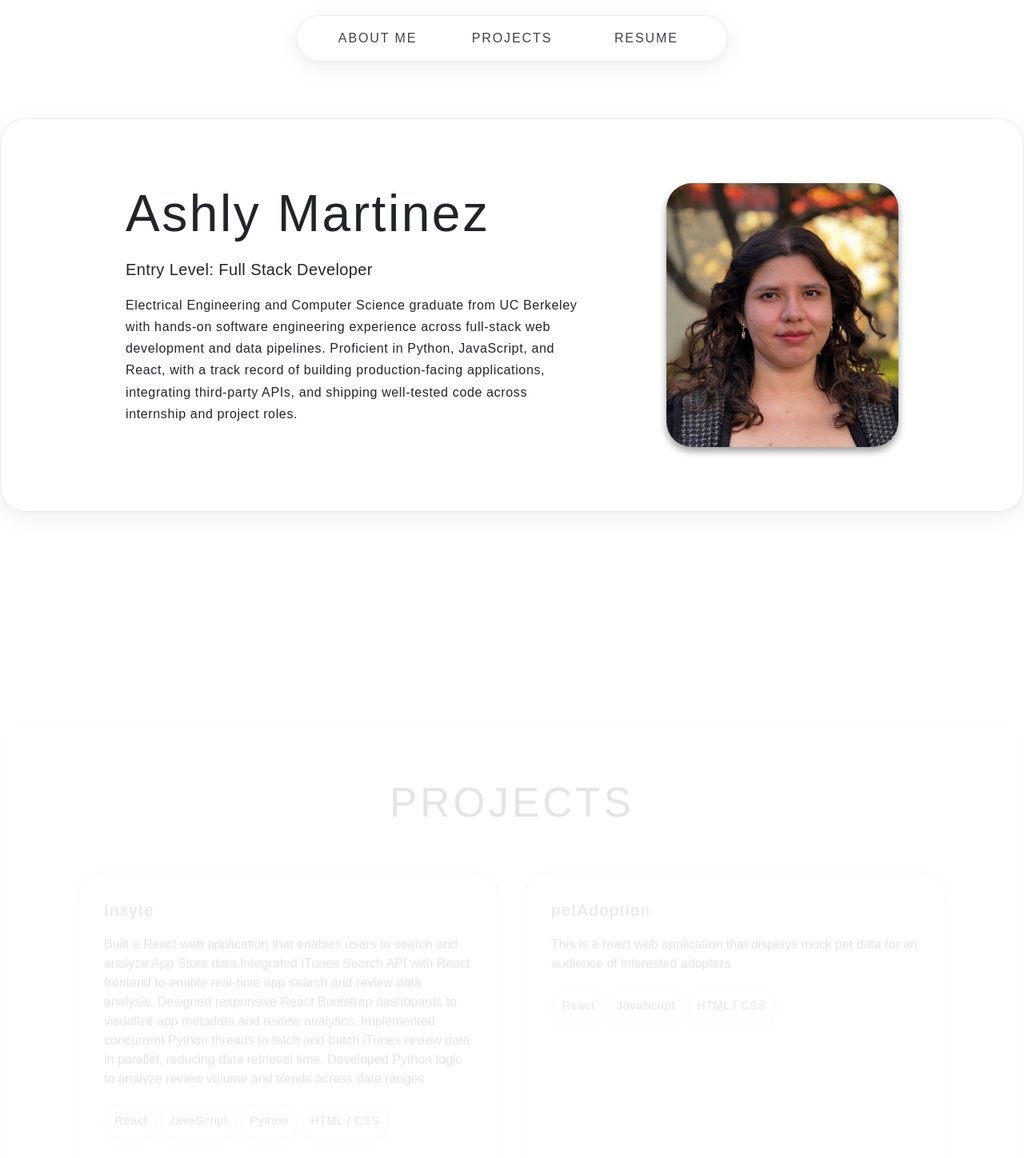
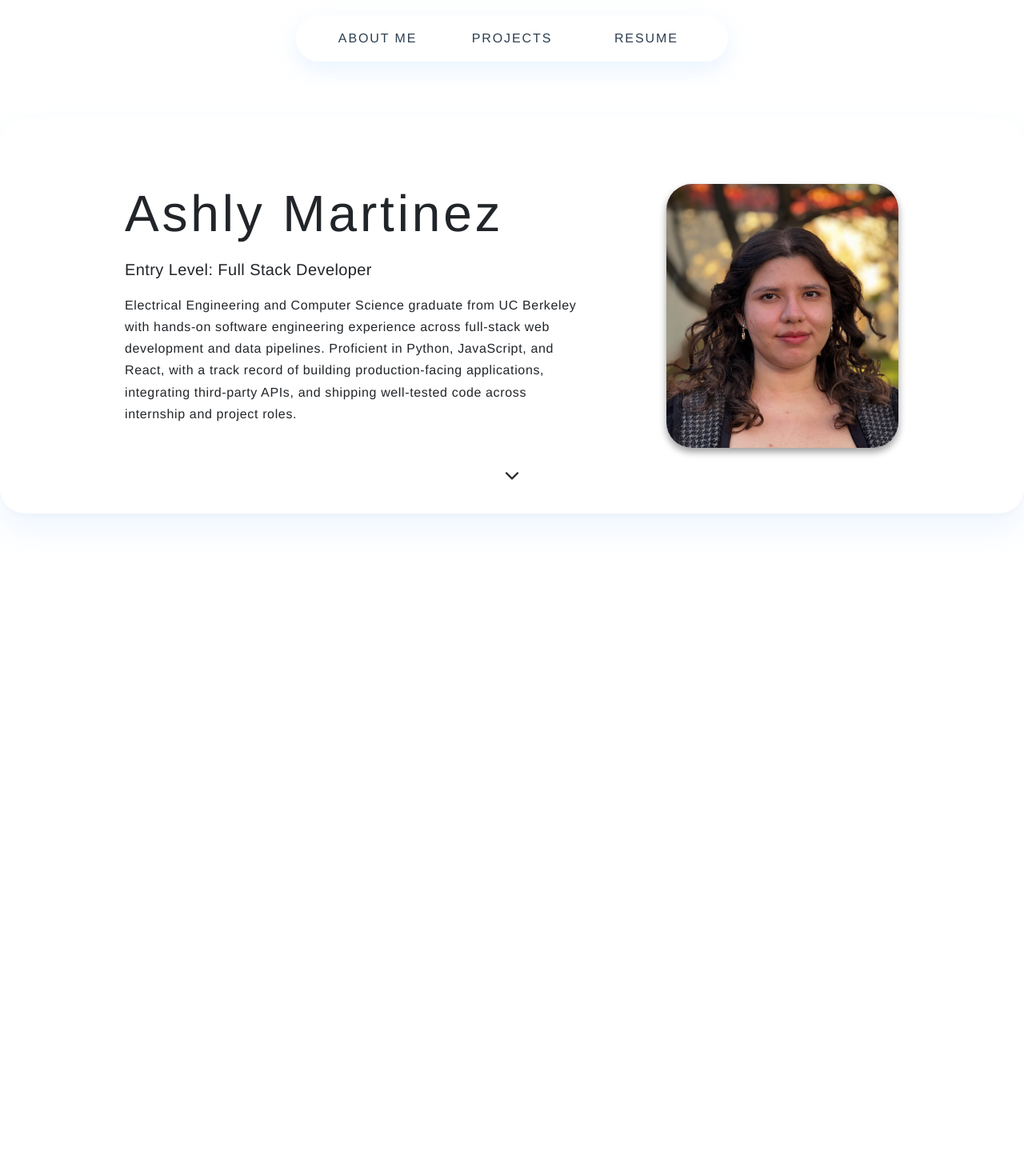
Before and after one commit to ashlyMartinez/ashlymartinez.github.io, a React (Vite) app in the folder client/: page / in a window 1280 px wide. Shown: the top 1448 px of the page at 80% size. Built offline with nearby package versions, Linux system fonts and the light colour scheme.

Commit message:
[Feature] Added animation to cards and scroll indicator

```diff
--- a/client/index.html
+++ b/client/index.html
@@ -2,6 +2,7 @@
 <html lang="en">
   <head>
     <meta charset="UTF-8" />
+
     <link rel="icon" type="image/png" href="/computer.png" />
     <link
       rel="stylesheet"
@@ -15,5 +16,6 @@
   <body>
     <div id="root"></div>
     <script type="module" src="/src/main.jsx"></script>
+
   </body>
 </html>
--- a/client/package.json
+++ b/client/package.json
@@ -11,6 +11,7 @@
   },
   "dependencies": {
     "bootstrap": "^5.3.8",
+    "jquery.ripples": "^0.6.3",
     "react": "^19.2.8",
     "react-bootstrap": "^2.10.10",
     "react-dom": "^19.2.8"
--- a/client/src/App.css
+++ b/client/src/App.css
@@ -1,16 +1,23 @@
-#a {
-  background-color: rgb(240, 205, 159);
-  width:100%;
-  height:500px;
+*{
+  font-family: Helvetica, sans-serif;
 }
 
-*{
-  font-family: Arial, Helvetica, sans-serif;
+
+#appContainer {
+  max-height: none;
+  min-height: 120vh;
+  width: 100%;
+  /* background: #f0f4ff;
+  background: radial-gradient(circle, rgba(240, 244, 255, 0.16) 0%, rgba(122, 164, 194, 0.44) 100%);  */
+
+  display: flex;
+  flex-direction: column;
+
 }
-/* #appWrapper{
-   background: #fff8d4;
-background: radial-gradient(circle, rgba(255, 248, 212, 0.29) 6%, rgba(255, 115, 0, 0.17) 100%);
-} */
+
+
+
+
 #projects,
 #resume{
     scroll-margin-top: 2.75rem;
--- a/client/src/App.jsx
+++ b/client/src/App.jsx
@@ -4,14 +4,28 @@ import NavBar from './components/NavBar.jsx'
 import About from './pages/about/About.jsx'
 import Projects from './pages/projects/Projects.jsx'
 import Resume from './pages/resume/Resume.jsx'
+import { useEffect } from 'react'
+import $ from 'jquery';
+import 'jquery.ripples';
+
+
 function App() {
+
+
+
+
 
 
   return (
 
+    <>
+    <div class= "appBackground">
 
 
-    <div id = "appWrapper">
+
+    </div>
+    <div  id="appContainer">
+
       <NavBar />
 
       <div id = "aboutMe">
@@ -28,7 +42,7 @@ function App() {
     </div>
 
 
-
+   </>
   )
 }
 
--- a/client/src/components/NavBar.module.css
+++ b/client/src/components/NavBar.module.css
@@ -19,21 +19,17 @@ nav {
   width: min(90%, 540px);
   padding: 1rem 1.2rem;
 
-  background: rgba(255, 255, 255, 0.75);
-  backdrop-filter: blur(12px);
-  -webkit-backdrop-filter: blur(12px);
+  background: rgba(255, 255, 255, 0.8);
+  backdrop-filter: blur(16px);
+  -webkit-backdrop-filter: blur(16px);
+
+  border: 1px solid rgba(255, 255, 255, 0.9);
+  border-radius: 9999px;
+  box-shadow: 0 10px 30px rgba(147, 197, 253, 0.2);
 
 
-  border: 1px solid rgba(0, 0, 0, 0.08);
-  border-radius: 2rem;
-  box-shadow: 0 8px 32px rgba(0, 0, 0, 0.06),
-              0 2px 8px rgba(0, 0, 0, 0.04);
 
-  transition: transform 0.3s cubic-bezier(0.16, 1, 0.3, 1),
-              box-shadow 0.3s ease;
 }
-
-
 
 
 .navContainer {
@@ -56,22 +52,21 @@ nav a {
   align-items: center;
   width: 100%;
 
-
+  text-decoration: none;
+  letter-spacing: 0.12em;
   font-size: 1rem;
-  font-weight: 500;
-  letter-spacing: 0.12em;
-  text-transform: uppercase;
-  text-decoration: none;
-  color: #3f3f46;
 
 
-  border-radius:1rem;
-  transition: all 0.2s cubic-bezier(0.16, 1, 0.3, 1);
+  color: #2c3e50; /* Soft, deep water-tinted text */
+  font-weight: 500;
+  border-radius: 1rem;
+  transition: all 0.2s ease;
 }
 
 
 nav a:hover {
-  color: #76220476;
+  color: #2c531adf;
+
 }
 
 
--- a/client/src/pages/about/About.jsx
+++ b/client/src/pages/about/About.jsx
@@ -20,7 +20,16 @@ export default function About(){
                 <img src = {headShot} className={styles.headShot}width="290px" height="330px"/>
 
             </div>
+            <div class={styles.scrollIndicator}>
+                <a href="#projects" aria-label="Scroll down to About Me">
+                    <span></span>
+                    <svg className={styles.arrowIcon} viewBox="0 0 24 24" fill="none" stroke="currentColor" stroke-width="2" stroke-linecap="round" stroke-linejoin="round">
+                        <path d="M6 9l6 6 6-6" />
+                    </svg>
+                </a>
+            </div>
         </div>
+
 
         </>
 
--- a/client/src/pages/about/About.module.css
+++ b/client/src/pages/about/About.module.css
@@ -9,25 +9,36 @@
     flex-direction: row;
     justify-content: center;
     flex-wrap: wrap;
-    gap: 6rem;
+
     margin: 3rem auto;
     max-width: 1300px;
     padding: 5rem;
+    gap: 6rem;
+
+    background: rgba(255, 255, 255, 0.75);
+    backdrop-filter: blur(20px);
+    -webkit-backdrop-filter: blur(20px);
+
+    border-radius: 2rem;
+
+    border: 1px solid rgba(255, 255, 255, 0.9);
+
+    box-shadow: 0 20px 40px rgba(147, 197, 253, 0.15),
+              0 4px 12px rgba(0, 0, 0, 0.03),
+              inset 0 1px 0 rgba(255, 255, 255, 1);
+
+    transition: transform 0.4s cubic-bezier(0.16, 1, 0.3, 1),
+              box-shadow 0.4s ease;
+}
 
 
-    background: rgba(255, 255, 255, 0.75);
-    backdrop-filter: blur(12px);
-    -webkit-backdrop-filter: blur(12px);
 
-    border: 1px solid rgba(0, 0, 0, 0.08);
-    border-radius: 2rem;
-    box-shadow: 0 8px 32px rgba(0, 0, 0, 0.06),
-              0 2px 8px rgba(0, 0, 0, 0.04);
+.aboutContainer:hover {
 
-    transition: transform 0.3s cubic-bezier(0.16, 1, 0.3, 1),
-              box-shadow 0.3s ease;
-
-    animation: fade-in 3s ease;
+  transform: translateY(-4px);
+  box-shadow: 0 28px 50px rgba(147, 197, 253, 0.25),
+              0 6px 16px rgba(0, 0, 0, 0.04),
+              inset 0 1px 0 rgba(255, 255, 255, 1);
 }
 
 .aboutTextContatiner {
@@ -41,8 +52,8 @@
 
 
     font-size: clamp(3rem, 5vw, 6rem);
-    font-weight: 500;
-    letter-spacing: 0.04em;
+    font-weight: 100;
+    letter-spacing: 0.06em;
 }
 
 .aboutPosition {
@@ -56,7 +67,6 @@
 
 .aboutParagraph {
 
-
     line-height: 1.7;
     letter-spacing: 0.04em;
 }
@@ -66,30 +76,64 @@
     justify-content: center;
     align-items: center;
     height: fit-content;
-
+    flex-shrink: 1;
     border-radius: 2rem;
-    /*border: 1px solid blue;*/
-
+    border:1px solid rgba(255, 255, 255, 0.464);
 }
 
 .headShot {
     border-radius: 2rem;
     max-width: 100%;
-
     box-shadow: 0px 5px 10px rgba(0, 0, 0, 0.4);
 }
 
+
+.scrollIndicator {
+  display: flex;
+  justify-content: center;
+  align-items: center;
+  position: absolute;
+  bottom: 2rem;
+  left: 50%;
+  transform: translateX(-50%);
+  z-index: 10;
+}
+
+.scrollIndicator a {
+  display: flex;
+  flex-direction: column;
+  align-items: center;
+  text-decoration: none;
+  color: #242425;
+  transition: color 0.2s ease;
+}
+
+.scrollIndicator a:hover {
+  color: #b8b8b8;
+}
+
+
+.arrowIcon {
+  width: 28px;
+  height: 28px;
+  animation: bounce 2s infinite ease-in-out;
+}
+
+@keyframes bounce {
+  0%, 20%, 50%, 80%, 100% {
+    transform: translateY(0);
+  }
+  40% {
+    transform: translateY(-8px);
+  }
+  60% {
+    transform: translateY(-4px);
+  }
+}
+
+
 @media (max-width: 1250px) {
     .aboutContainer{
-        width: 92%;
+        width: 90%;
     }
 }
-
-@media (max-width: 768px) {
-    .aboutContainer {
-        flex-direction: column;
-        width: 92%;
-
-    }
-
-}
--- a/client/src/pages/projects/Projects.jsx
+++ b/client/src/pages/projects/Projects.jsx
@@ -6,7 +6,7 @@ export default function Projects(){
     return (
         <div className ={styles.projectsContainer}>
 
-            <h3 className={styles.projectsTitle} >PROJECTS</h3>
+            <h3 className={styles.projectsTitle}>PROJECTS</h3>
 
             <div className = {styles.projectsCards}>
 
--- a/client/src/pages/projects/Projects.module.css
+++ b/client/src/pages/projects/Projects.module.css
@@ -2,34 +2,47 @@
     display: flex;
     justify-content: center;
     flex-wrap: wrap;
+
     margin: 3rem auto;
     max-width: 1300px;
-    padding: 4rem;
-    /* border: 1px solid red; */
+    padding:4rem;
+
 
     background: rgba(255, 255, 255, 0.75);
-    backdrop-filter: blur(12px);
-    -webkit-backdrop-filter: blur(12px);
+    backdrop-filter: blur(20px);
+    -webkit-backdrop-filter: blur(20px);
 
-    border: 1px solid rgba(0, 0, 0, 0.08);
+
+
+    border: 1px solid rgba(255, 255, 255, 0.9);
     border-radius: 2rem;
-    box-shadow: 0 8px 32px rgba(0, 0, 0, 0.06),
-                0 2px 8px rgba(0, 0, 0, 0.04);
-    transition: transform 0.3s cubic-bezier(0.16, 1, 0.3, 1),
-                box-shadow 0.3s ease;
+
+
+    box-shadow: 0 20px 40px rgba(147, 197, 253, 0.15),
+              0 4px 12px rgba(0, 0, 0, 0.03),
+              inset 0 1px 0 rgba(255, 255, 255, 1);
+
+    transition: transform 0.4s cubic-bezier(0.16, 1, 0.3, 1),
+              box-shadow 0.4s ease;
 
     animation: fadeIn linear both;
     animation-timeline: view();
     animation-range: entry 10% cover 30%;
+
 }
+
+
 
 .projectsTitle{
     content: center;
-    margin-bottom: 1.5rem;
+    margin-bottom: .5rem;
 
-    font-weight: 500;
-    letter-spacing: 0.08em;
-    font-size: clamp(3rem, 4vw, 5rem);
+    color:rgb(53, 23, 0);
+    font-size: clamp(3rem, 5vw, 6rem);
+    font-weight: 100;
+    letter-spacing: 0.06em;
+
+    /* border:1px solid blue; */
 }
 
 .projectsCards{
@@ -38,8 +51,6 @@
     flex-wrap: wrap;
     gap: 2rem;
     padding: 2rem;
-
-    /* border: 1px solid #0b31ef; */
 }
 
 .projectCard{
@@ -48,17 +59,24 @@
     padding: 2rem;
     min-width: 380px;
 
-    border: 1px solid #b7b6b58d;
+    border: 1px solid #b7b6b538;
     border-radius: 2rem;
     box-shadow: 0px 5px 10px rgba(0, 0, 0, 0.1);
+
+
+
+}
+
+.projectCard:hover {
+  transform: translateY(-4px);
+  box-shadow: 0 24px 48px rgba(70, 90, 110, 0.12),
+              inset 0 1px 0 rgba(255, 255, 255, 0.9);
 }
 
 .projectSkillsWrapper{
     display: flex;
     flex-direction: row;
     flex-wrap: wrap;
-
-    /* border:1px solid red; */
 }
 
 .projectName{
@@ -109,13 +127,15 @@
   }
 }
 
+
+
 @media (max-width: 1250px) {
     .projectsContainer{
-        width: 92%;
+        width: 90%;
     }
 }
 
-@media (max-width: 768px) {
+@media screen and (width <= 768px) {
 
     .projectsCards {
         flex-direction: column;
--- a/client/src/pages/projects/projectData.js
+++ b/client/src/pages/projects/projectData.js
@@ -10,7 +10,8 @@ const projectArray = [
         name: "petAdoption",
         description: "This is a react web application that displays mock pet data for an audience of interested adopters",
         skills: ["React", "JavaScript", "HTML / CSS"]
-    }
+    },
+
 
 
 ]
--- a/client/src/pages/resume/Resume.module.css
+++ b/client/src/pages/resume/Resume.module.css
@@ -2,33 +2,40 @@
     display: flex;
     justify-content: center;
     flex-wrap: wrap;
+
     margin: 3rem auto;
     max-width: 1300px;
     padding: 4rem;
 
 
+    background: rgba(255, 255, 255, 0.75);
+    backdrop-filter: blur(20px);
+    -webkit-backdrop-filter: blur(20px);
 
-    background: rgba(255, 255, 255, 0.75);
-    backdrop-filter: blur(12px);
-    -webkit-backdrop-filter: blur(12px);
+    border: 1px solid rgba(255, 255, 255, 0.9);
+    border-radius: 2rem;
 
-    border: 1px solid rgba(0, 0, 0, 0.08);
-    border-radius: 2rem;
-    box-shadow: 0 8px 32px rgba(0, 0, 0, 0.06),
-              0 2px 8px rgba(0, 0, 0, 0.04);
+    box-shadow: 0 20px 40px rgba(147, 197, 253, 0.15),
+              0 4px 12px rgba(0, 0, 0, 0.03),
+              inset 0 1px 0 rgba(255, 255, 255, 1);
 
-    transition: transform 0.3s cubic-bezier(0.16, 1, 0.3, 1),
-              box-shadow 0.3s ease;
+    transition: transform 0.4s cubic-bezier(0.16, 1, 0.3, 1),
+              box-shadow 0.4s ease;
+
+
+
     animation: fadeIn linear both;
     animation-timeline: view();
     animation-range: entry 10% cover 30%;
 }
 
+
+
 .resumeTitle{
-    font-size: clamp(3rem, 4vw, 5rem);
-    font-weight: 500;
-    letter-spacing: 0.08em;
-    font-size: clamp(3rem, 4vw, 5rem);
+     color:rgb(53, 23, 0);
+    font-size: clamp(3rem, 5vw, 6rem);
+    font-weight: 100;
+    letter-spacing: 0.06em;
 }
 
 .experienceCards{
@@ -53,6 +60,14 @@
     border-radius: 2rem;
     box-shadow: 0px 5px 10px rgba(0, 0, 0, 0.1);
 
+}
+
+.educationContainer:hover,
+.skillsContainer:hover,
+ .experiencesContainer:hover{
+  transform: translateY(-4px);
+  box-shadow: 0 24px 48px rgba(70, 90, 110, 0.12),
+              inset 0 1px 0 rgba(255, 255, 255, 0.9);
 }
 
 .sectionTitle{
@@ -115,7 +130,7 @@
 
 @media (max-width: 1250px) {
     .resumeContainer{
-        width: 92%;
+        width: 90%;
     }
 }
 
```
Also changed, not shown: client/src/assets/bg.png (added), 1 other file (tests, documents, lock files or other folders). Lines whose indentation alone changed are shown as unchanged.
